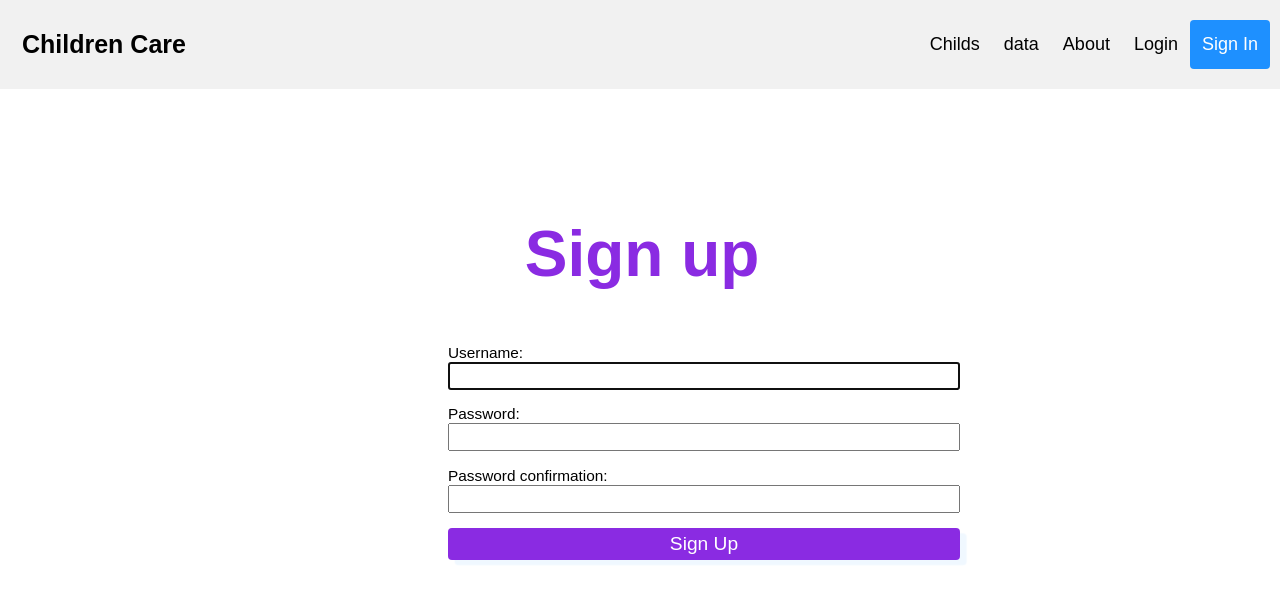
After one commit to lucasgaertner/Kita-Children-Check, a Django app: page /signup/ in a window 1280 px wide. The commit adds this page. Shown: the top 604 px of the page. Run offline with Django 3.2, Linux system fonts and the light colour scheme.

Commit message:
Sign up Page created and styled

```diff
--- a/ChildrenCare/ChildrenCare/app/templates/data.html
+++ b/ChildrenCare/ChildrenCare/app/templates/data.html
@@ -9,7 +9,13 @@
   </head>
   <body>
     {% block pagecontent %}
+      {% if user.is_authenticated %}
 
+      {% else %}
+        <div class="dataBox">
+           <p>Please <a href="{% url 'login'%}?next={{request.path}}">login</a> see the Content! </p>
+        </div>
+      {% endif %}
     {% endblock %}
   </body>
 </html>
--- a/ChildrenCare/ChildrenCare/app/templates/index.html
+++ b/ChildrenCare/ChildrenCare/app/templates/index.html
@@ -8,6 +8,7 @@
 </head>
 <body onload="setHeader();"></body>>
   {% block pagecontent %}
+{% if user.is_authenticated %}
   <center><h1>Anwesenheits-Liste</h1></center>
   <div class="table-div">
         <form>
@@ -32,6 +33,11 @@
           </form>
         <center><button type="submit">Subscribe</button></center>
   </div>
+  {% else %}
+  <div class="indexBox">
+<p>Please <a href="{% url 'login'%}?next={{request.path}}">login</a> see the Content! </p>
+  </div>
+  {% endif %}
   {% endblock %}
 </body>
 </html>
--- a/ChildrenCare/ChildrenCare/app/templates/partials/nav-bar.html
+++ b/ChildrenCare/ChildrenCare/app/templates/partials/nav-bar.html
@@ -7,8 +7,8 @@
     {% if user.is_authenticated %}
     <a href="{% url 'logout'%}?next={{request.path}}">Logout</a>
     {% else %}
-    <a href="{% url 'login'%}?next={{request.path}}">Login</a>
-     <a href="sign">Sign In</a>
+     <a id="login"  href="{% url 'login'%}?next={{request.path}}" onclick="changedHeader('login')">Login</a>
+     <a id="signup" href="/signup" onclick="changedHeader('signup')">Sign In</a>
     {% endif %}
     </div>
   </div>
--- /dev/null
+++ b/ChildrenCare/ChildrenCare/app/templates/registration/signup.html
@@ -0,0 +1,13 @@
+{% extends 'base.html' %}
+
+{% block title %}Sign Up{% endblock %}
+{% block pagecontent %}
+<div class="signup">
+  <h2>Sign up</h2>
+  <form method="post">
+    {% csrf_token %}
+    {{ form.as_p }}
+    <button type="submit">Sign Up</button>
+  </form>
+{% endblock %}
+</div>
--- a/ChildrenCare/ChildrenCare/app/urls.py
+++ b/ChildrenCare/ChildrenCare/app/urls.py
@@ -1,10 +1,12 @@
 from django.conf.urls import url
 from django.urls import path, include
 from app import views
+from .views import SignUpView
 
 urlpatterns = [
     url(r'^$', views.DataPageView.as_view(), name='overview'),
     url(r'^about/$', views.AboutPageView.as_view(), name='about'),
     url(r'^data/$', views.UploadDataPageView.as_view(), name='data'),
+    path('signup/', SignUpView.as_view(), name='signup'),
     path('accounts/', include('django.contrib.auth.urls')),
 ]
--- a/ChildrenCare/ChildrenCare/app/views.py
+++ b/ChildrenCare/ChildrenCare/app/views.py
@@ -1,6 +1,14 @@
 from django.shortcuts import render
 from django.views.generic import TemplateView
+from django.contrib.auth.forms import UserCreationForm
+from django.urls import reverse_lazy
+from django.views import generic
 
+
+class SignUpView(generic.CreateView):
+    form_class = UserCreationForm
+    success_url = reverse_lazy('login')
+    template_name = 'registration/signup.html'
 
 class AboutPageView(TemplateView):
     template_name = "about.html"
--- a/ChildrenCare/ChildrenCare/static/css/style.css
+++ b/ChildrenCare/ChildrenCare/static/css/style.css
@@ -89,7 +89,7 @@ button, #submit{
 
 
 /* LOGIN */
-.loginBox{
+.loginBox, .signup{
     position: relative;
     width: 25%;
     height: 50%;
@@ -115,7 +115,7 @@ button, #submit{
   width: 95%;
 }
 
-.loginInput input, #submit{
+.loginInput input, #submit, .signup input{
   width: 100%;
   font-size: 1.5vw;
 }
@@ -129,3 +129,32 @@ button, #submit{
 .loginBox tr{
   line-height: 4.5vh;
 }
+
+.indexBox p, .dataBox p, .aboutBox p, .signup h2{
+  color: blueviolet;
+  font-size: 5vw;
+  margin-left: 15%;
+  margin-top: 20%;
+}
+
+/* signup */
+.signup{
+  width: 40%;
+  margin-top: 10%;
+}
+
+.signup .helptext, .signup ul{
+  display: none;
+}
+
+.signup p{
+  width: 100%;
+}
+
+.signup label{
+  width: 100%;
+}
+
+.signup button{
+  width: 100%;
+}
--- a/ChildrenCare/ChildrenCare/static/scripts/script.js
+++ b/ChildrenCare/ChildrenCare/static/scripts/script.js
@@ -1,4 +1,4 @@
-const location_arr = ['data', 'about'];
+const location_arr = ['data', 'about', 'signup', 'login'];
 
 function setHeader(){
     var currenturl = window.location.href;
@@ -7,16 +7,16 @@ function setHeader(){
     for (i=0; i < location_arr.length; i++){
         if (location_arr[i] == last){
             var tmp_site = document.getElementById(location_arr[i]);
-            tmp_site.classList.add("active");
+            tmp_site.classList.add('active');
         }
         else if (last == "127.0.0.1:8000"){
-            var tmp_site = document.getElementById("home");
-            tmp_site.classList.add("active");
+            var tmp_site = document.getElementById('home');
+            tmp_site.classList.add('active');
         }
     }
 }
 
 function changedHeader(link){
     var old_site = document.getElementById(link);
-    old_site.classList.remove("active");
+    old_site.classList.remove('active');
 }
```
Also changed, not shown: ChildrenCare/ChildrenCare/app/templates/about.html (+7 -1 lines), ChildrenCare/ChildrenCare/app/templates/registration/sign_in.html (deleted, +0 -18 lines), ChildrenCare/ChildrenCare/db.sqlite3, 2 other files.
